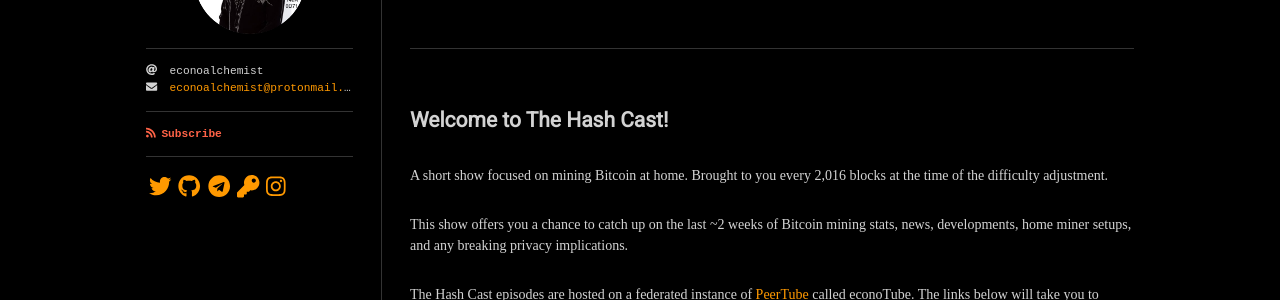
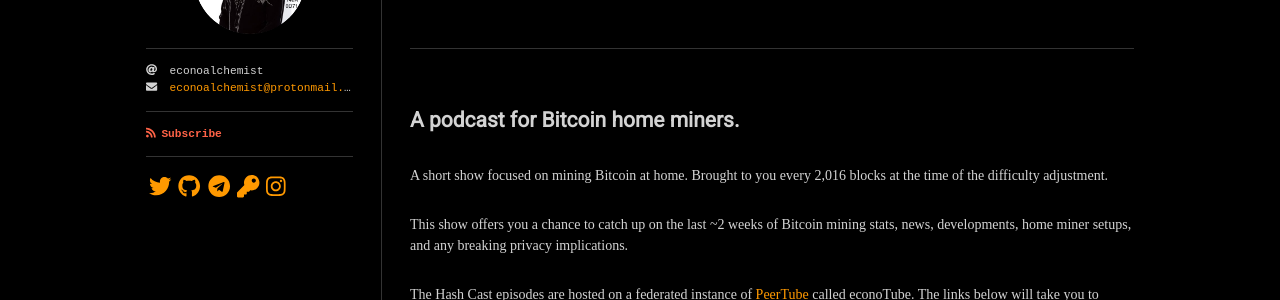
Before and after one commit to econoalchemist/econoalchemist.github.io, a Jekyll site: the page built from hashcast.md, in a window 1280 px wide. Shown: the part 154-454 px from the top of the page. Built offline with Jekyll 4.4.1, drawn with Linux system fonts in a browser that asks for light colours; nearby versions of some CDN libraries; some web fonts are replaced.

Commit message:
Update hashcast.md

```diff
--- a/hashcast.md
+++ b/hashcast.md
@@ -4,7 +4,7 @@ title: The Hash Cast
 permalink: /hashcast/
 ---
 
-## Welcome to The Hash Cast!
+## A podcast for Bitcoin home miners.
 A short show focused on mining Bitcoin at home. Brought to you every 2,016 blocks at the time of the difficulty adjustment.
 
 This show offers you a chance to catch up on the last ~2 weeks of Bitcoin mining stats, news, developments, home miner setups, and any breaking privacy implications.
```
